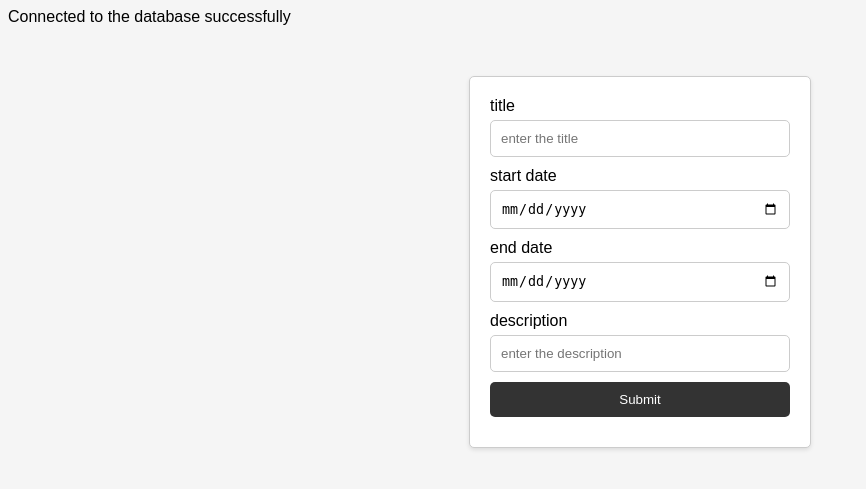
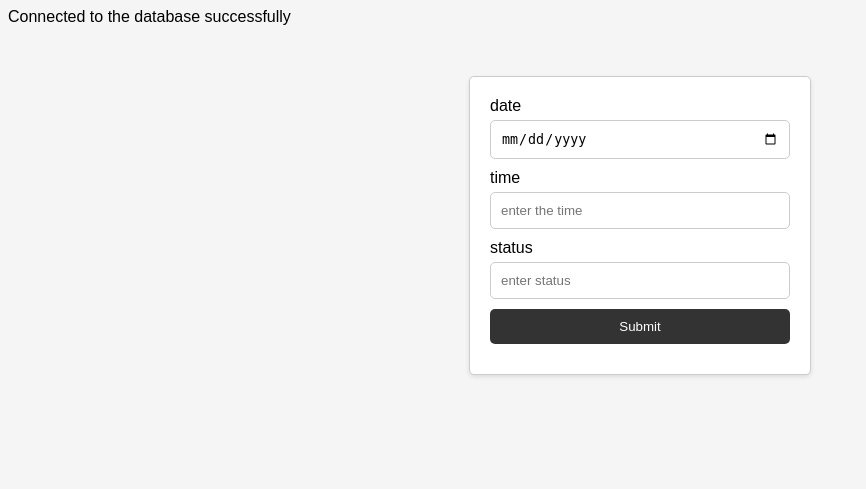
Before and after one commit to Samirzzz/Medical-System, a PHP site: page /includes/addevent.php in a window 1280 px wide. Shown: the top 489 px of the page, without its empty margins (0-866 px from the left). Run offline with PHP 8.4, Linux system fonts and the light colour scheme.

Commit message:
modifications on adding appointments

```diff
--- a/includes/addevent.php
+++ b/includes/addevent.php
@@ -1,15 +1,19 @@
 <?php
-include_once "calendardb.php";
+include_once "db.php";
 
 if ($_SERVER["REQUEST_METHOD"] === "POST" && isset($_POST['submit'])) {
-    $t = $_POST['title'];
-    $s = $_POST['startdate'];
-    $e = $_POST['enddate'];
-    $d = $_POST['description'];
+    // $t = $_POST['title'];
+    // $s = $_POST['startdate'];
+    // $e = $_POST['enddate'];
+    // $d = $_POST['description'];
+    $a_date = htmlspecialchars($_POST['date']);
+    $a_time = htmlspecialchars($_POST['time']);
+    $a_status = htmlspecialchars($_POST['status']);
+
 
     // Process form data here
 
-    $sql = "INSERT INTO events (title, start_date, end_date, description) VALUES ('$t', '$s', '$e', '$d')";
+    $sql = "INSERT INTO appointments (date, time, status , pid , did ,cid) VALUES ('$a_date', '$a_time', '$a_status','40','430','540')";
     $res = mysqli_query($cdb, $sql);
 
     if ($res) {
@@ -31,17 +35,14 @@ if ($_SERVER["REQUEST_METHOD"] === "POST" && isset($_POST['submit'])) {
 </head>
 <body>
    <form action="" method = 'post' autocomplete="off">
-    <label for="t">title</label>
-    <input type="text"  placeholder="enter the title" id="t" name="title">
+    <label for="d">date</label>
+    <input type="date"  placeholder="choose the date" id="d" name="date">
     <br>
-    <label for="sd">start date</label>
-    <input type="date" placeholder ="enter start date" id="sd" name="startdate">
+    <label for="t">time</label>
+    <input type="text" placeholder ="enter the time" id="t" name="time">
     <br>
-    <label for="ed">end date</label>
-    <input type="date" placeholder ="enter end date" id="ed" name="enddate">
-    <br>
-    <label for="d">description</label>
-    <input type="text"  placeholder="enter the description" id="d"name="description">
+    <label for="s">status</label>
+    <input type="text" placeholder ="enter status " id="s" name="status">
     <br>
     <input type="submit" id="submit" name="submit">
 
--- a/includes/calendardb.php
+++ b/includes/db.php
@@ -2,7 +2,7 @@
 $cdb_server = 'localhost'; // Change "local host :80" to "localhost"
 $cdb_user = 'root';
 $cdb_pass = '';
-$cdb_name = 'calendar';
+$cdb_name = 'tabiby';
 
 $cdb = mysqli_connect($cdb_server, $cdb_user, $cdb_pass, $cdb_name);
 
```
